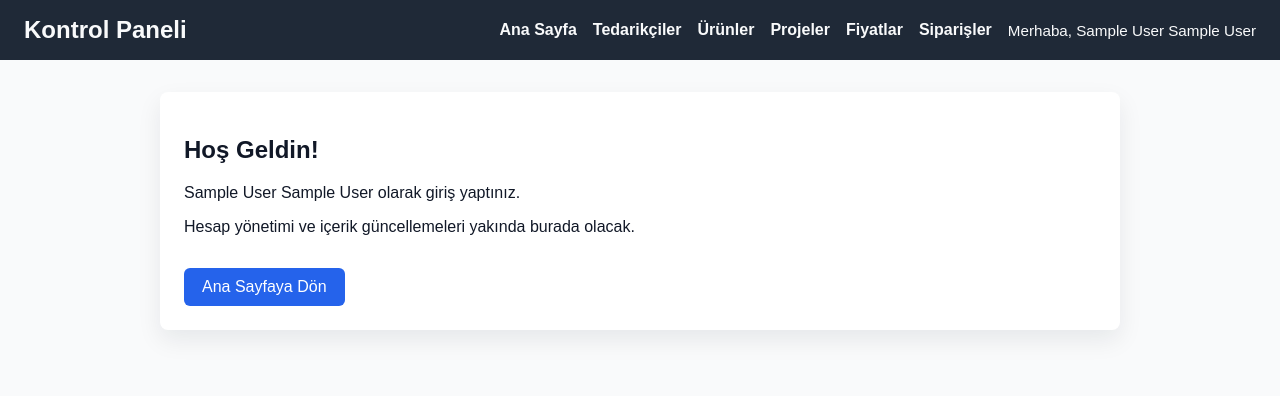
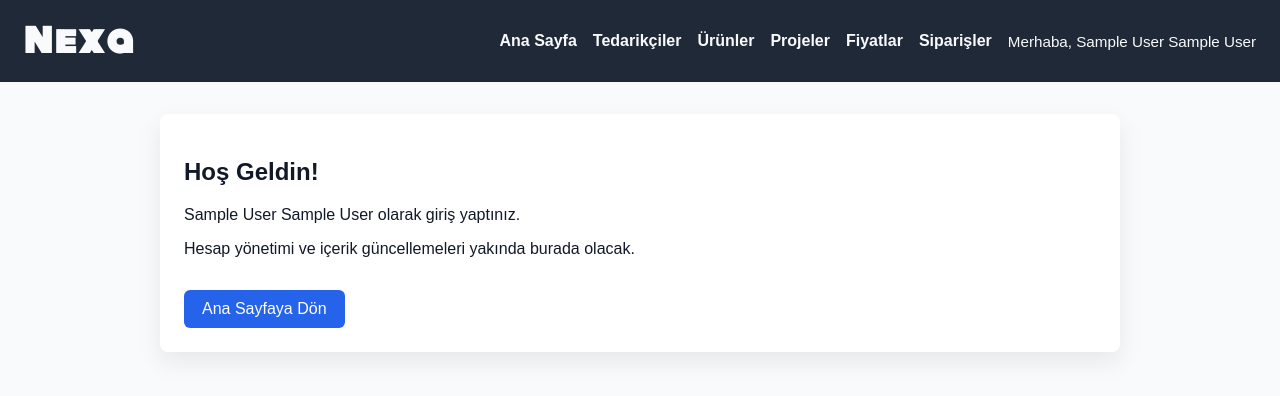
Before and after one commit to hakanicellioglu/nexa, a PHP site: page /dashboard.php in a window 1280 px wide. Shown: the top 396 px of the page. Run offline with PHP 8.4, Linux system fonts and the light colour scheme; the visitor is signed in with stand-in values (Sample User, id 1).

Commit message:
Add Monoton branding to header

```diff
--- a/header.php
+++ b/header.php
@@ -33,10 +33,12 @@ $guestLinks = [
     <meta charset="UTF-8">
     <meta name="viewport" content="width=device-width, initial-scale=1.0">
     <title><?php echo htmlspecialchars($pageTitle, ENT_QUOTES, 'UTF-8'); ?></title>
+    <?php include __DIR__ . '/fonts/monoton.php'; ?>
     <style>
         body { font-family: Arial, sans-serif; margin: 0; background: #f9fafb; color: #111827; }
         header { background: #1f2937; color: #f9fafb; padding: 16px 24px; display: flex; align-items: center; justify-content: space-between; gap: 24px; }
         header h1 { margin: 0; font-size: 1.5rem; white-space: nowrap; }
+        .brand-title { font-family: 'Monoton', cursive; font-size: 2rem; letter-spacing: 0.08em; }
         .header-actions { display: flex; align-items: center; gap: 16px; }
         nav { display: flex; gap: 16px; flex-wrap: wrap; }
         nav a { color: #f9fafb; text-decoration: none; font-weight: 600; }
@@ -50,7 +52,7 @@ $guestLinks = [
 </head>
 <body>
     <header>
-        <h1><?php echo htmlspecialchars($pageTitle, ENT_QUOTES, 'UTF-8'); ?></h1>
+        <h1 class="brand-title">Nexa</h1>
         <div class="header-actions">
             <nav>
                 <?php foreach ($publicLinks as $link) : ?>
```
